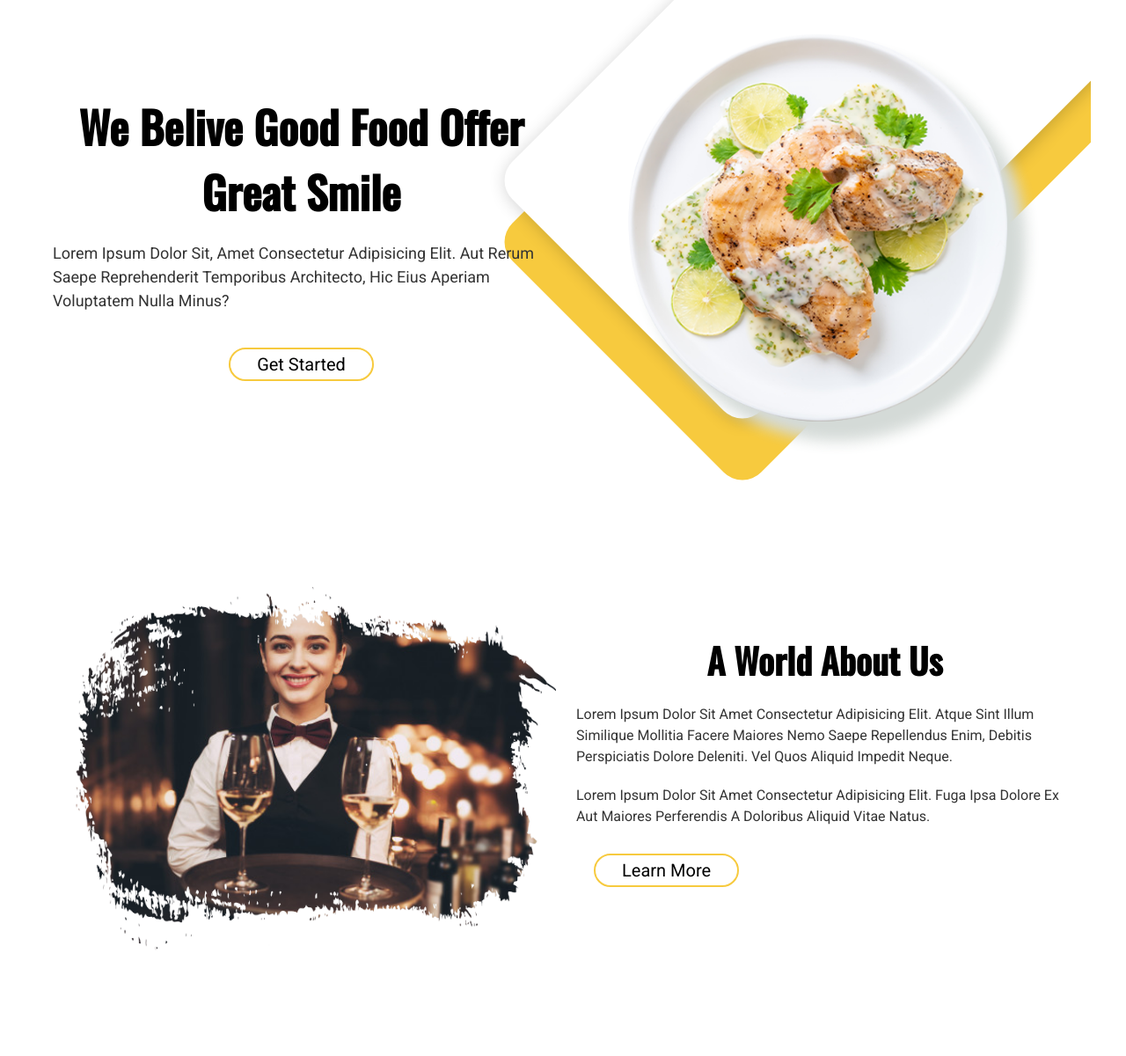
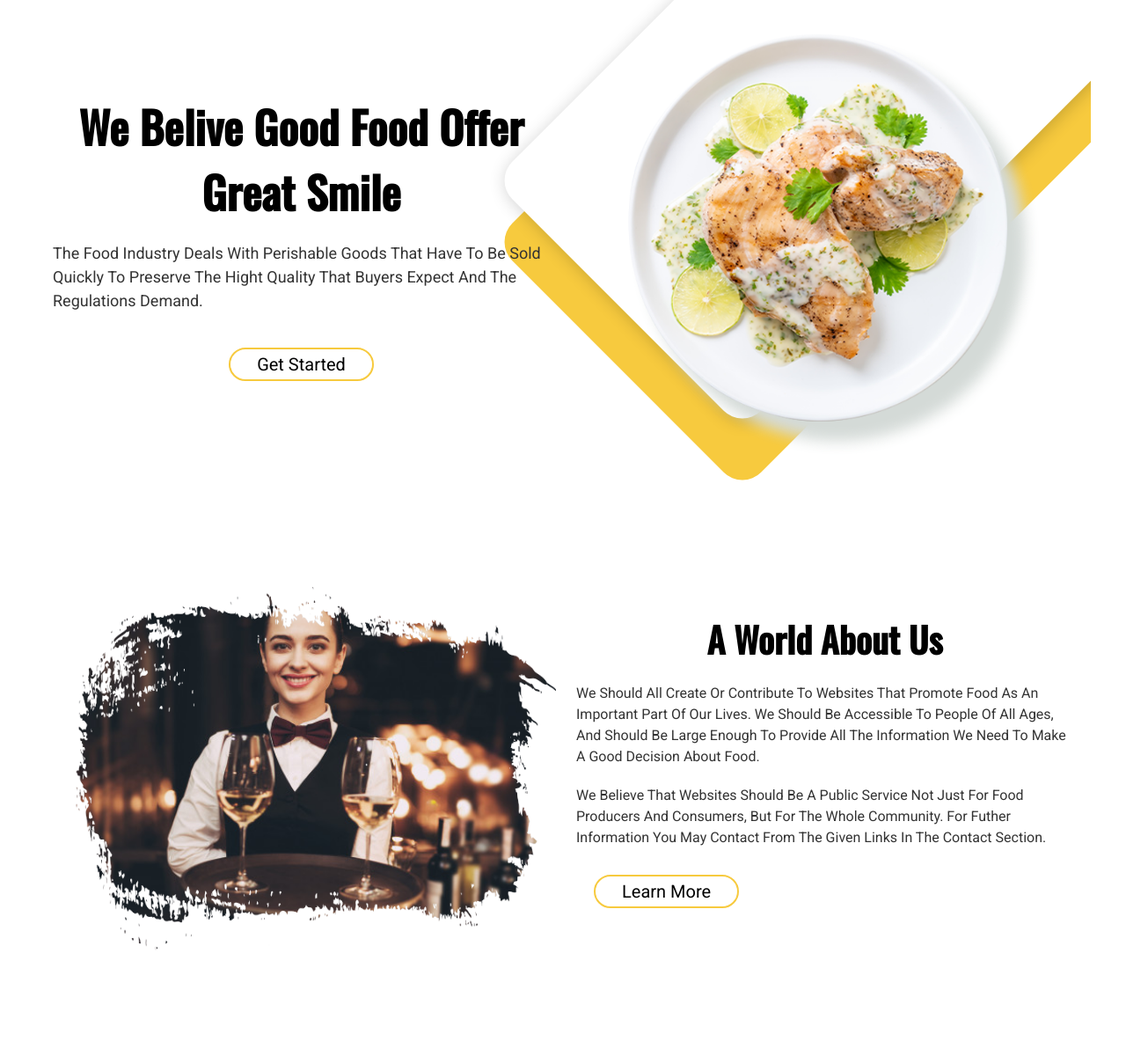
Before and after one commit to alextripathee/Hotel_Management, a Django app: page /fd in a window 1280 px wide. Shown: the part 91-1291 px from the top of the page at 88% size. Run offline with Django 4.2, Linux system fonts and the light colour scheme; some libraries are stand-ins or nearby versions.

Commit message:
Make changes to About us content

```diff
--- a/Foode/Foode/food/templates/index.html
+++ b/Foode/Foode/food/templates/index.html
@@ -76,9 +76,8 @@
         <div class="home-desc">
           <h1>we belive good food offer great smile</h1>
           <p>
-            Lorem ipsum dolor sit, amet consectetur adipisicing elit. Aut rerum
-            saepe reprehenderit temporibus architecto, hic eius aperiam
-            voluptatem nulla minus?
+            The food industry deals with perishable goods that have to be sold quickly to preserve the hight quality that buyers expect
+            and the regulations demand.
           </p>
           <input type="button" value="get started" />
         </div>
@@ -95,16 +94,14 @@
         </div>
 
         <div class="about-desc">
-          <h2>a world about us</h2>
+          <h2>A world about us</h2>
           <p>
-            Lorem ipsum dolor sit amet consectetur adipisicing elit. Atque sint
-            illum similique mollitia facere maiores nemo saepe repellendus enim,
-            debitis perspiciatis dolore deleniti. Vel quos aliquid impedit
-            neque.
+            We should all create or contribute to websites that promote food as an important part of our lives. We should be accessible to people
+            of all ages, and should be large enough to provide all the information we need to make a good decision about food.
           </p>
           <p>
-            Lorem ipsum dolor sit amet consectetur adipisicing elit. Fuga ipsa
-            dolore ex aut maiores perferendis a doloribus aliquid vitae natus.
+            We believe that websites should be a public service not just for food producers and consumers, but for the whole community. For futher
+            information you may contact from the given links in the contact section.
           </p>
 
           <input type="button" value="learn more" />
@@ -285,20 +282,20 @@
         <h4>contact info</h4>
         <p>
           <i class="fas fa-location-dot"></i
-          ><span>abc, defgh.</span>
+          ><span>Chipledhunga, Pokhara</span>
         </p>
-        <p><i class="fas fa-envelope"></i> <span>foodweb33@gmail.com</span></p>
-        <p><i class="fas fa-phone"></i> <span>+977 9843543534</span></p>
+        <p><i class="fas fa-envelope"></i> <span>khanalsushil456@gmail.com</span></p>
+        <p><i class="fas fa-phone"></i> <span>9806619042</span></p>
         <p><i class="fas fa-phone"></i> <span>+061-454676</span></p>
       </div>
 
       <div class="location">
         <h4>branch location</h4>
         <ul>
-          <li><a href="#">place 1</a></li>
-          <li><a href="#">place 2</a></li>
-          <li><a href="#">place 3</a></li>
-          <li><a href="#">place 4</a></li>
+          <li><a href="#">Talchowk</a></li>
+          <li><a href="#">Begnastal 2</a></li>
+          <li><a href="#">Gagangauda</a></li>
+          <li><a href="#">Rajakochauta</a></li>
         </ul>
       </div>
 
```
